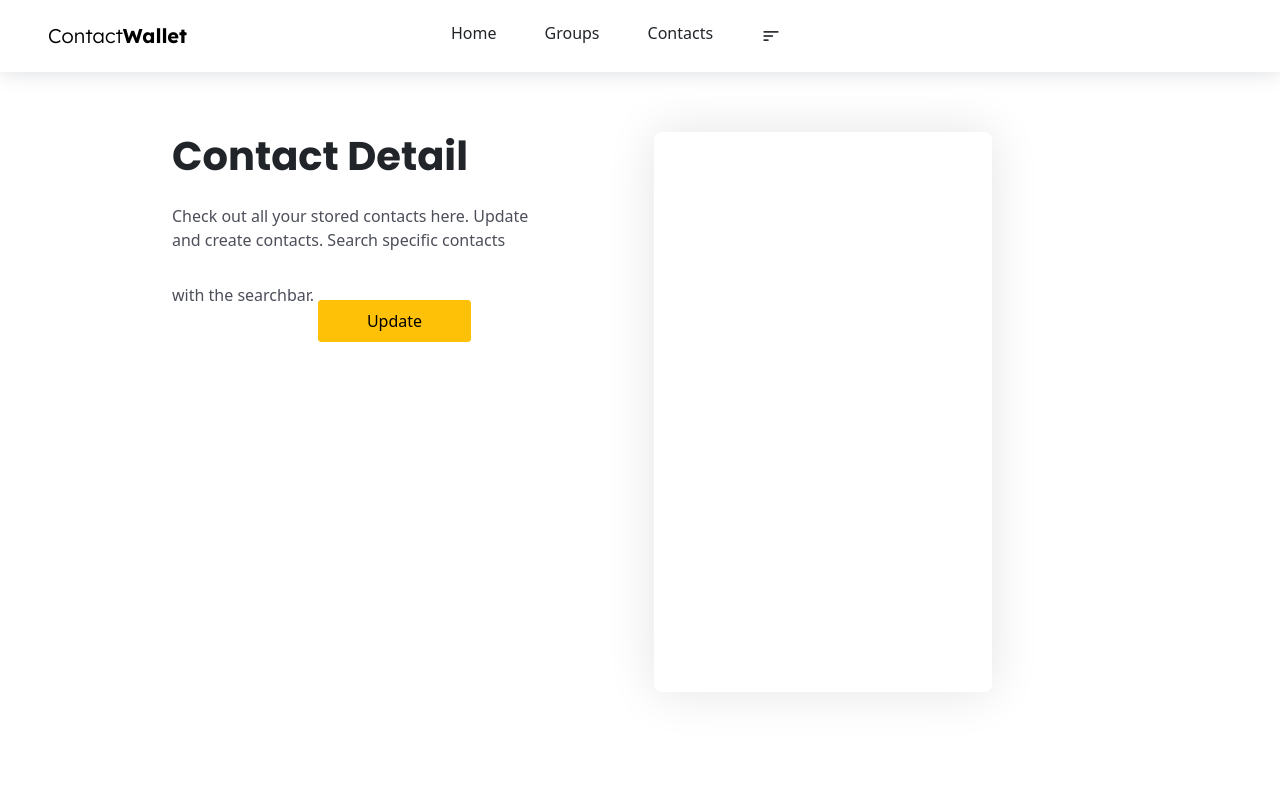
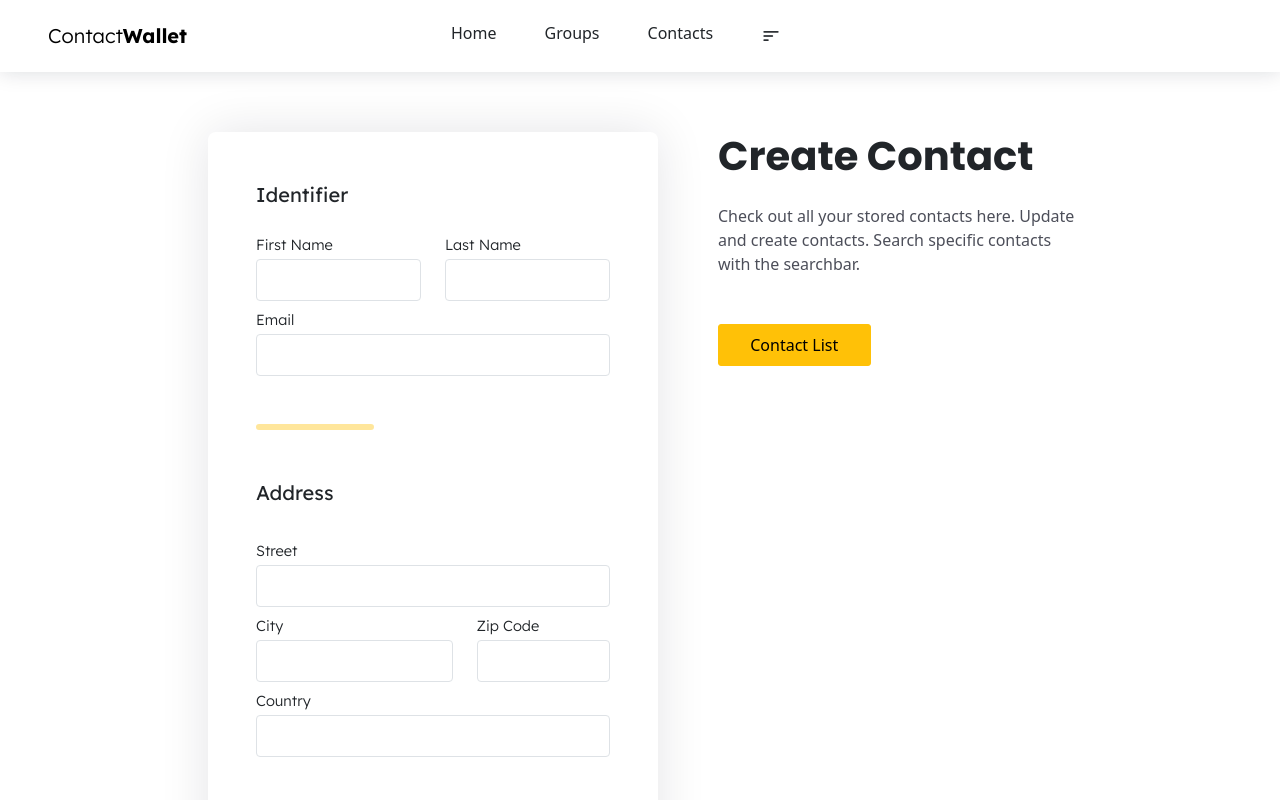
Before and after one commit to a-dany/fsr, an Angular app in the folder front/: page /contacts/create in a window 1280 px wide. Shown: the top 800 px of the page. Built offline with nearby package versions, Linux system fonts and the light colour scheme; no server answers.

Commit message:
front: contact form

```diff
--- a/front/src/app/app-routing.module.ts
+++ b/front/src/app/app-routing.module.ts
@@ -3,11 +3,13 @@ import { RouterModule, Routes } from '@angular/router';
 import { ContactListComponent } from './pages/contacts/contact-list/contact-list.component';
 import { HomeComponent } from './pages/home/home.component';
 import { ContactDetailComponent } from './pages/contacts/contact-detail/contact-detail.component';
+import { ContactCreateComponent } from './pages/contacts/contact-create/contact-create.component';
 
 const routes: Routes = [
   {path:'', component:HomeComponent},
   {path:'contacts', component:ContactListComponent},
-  {path:'contacts/:id', component:ContactDetailComponent}
+  {path:'contacts/id/:id', component:ContactDetailComponent},
+  {path:'contacts/create', component:ContactCreateComponent}
 ];
 
 @NgModule({
--- a/front/src/app/app.module.ts
+++ b/front/src/app/app.module.ts
@@ -7,6 +7,7 @@ import { HomeComponent } from './pages/home/home.component';
 import { ComponentsModule } from './components/components.module';
 import { HttpClientModule } from '@angular/common/http';
 import { ContactDetailComponent } from './pages/contacts/contact-detail/contact-detail.component';
+import { ContactCreateComponent } from './pages/contacts/contact-create/contact-create.component';
 
 @NgModule({
   declarations: [
@@ -14,6 +15,7 @@ import { ContactDetailComponent } from './pages/contacts/contact-detail/contact-
     ContactListComponent,
     HomeComponent,
     ContactDetailComponent,
+    ContactCreateComponent,
   ],
   imports: [
     BrowserModule,
--- a/front/src/app/components/contact-item/contact-item.component.scss
+++ b/front/src/app/components/contact-item/contact-item.component.scss
@@ -2,6 +2,6 @@
     cursor: pointer;
     transition-duration: .3s;
     &:hover {
-        background-color: rgb(238, 244, 248) //#00000012;
+        background-color: #00000012;
     }
 }
--- a/front/src/app/components/navbar/navbar.component.html
+++ b/front/src/app/components/navbar/navbar.component.html
@@ -8,8 +8,8 @@
         </a>
         <div links class="d-flex flex-row gap-5 px-5 col-5 justify-content-around">
             <a class="nav-link" [routerLink]="['/']">Home</a>
-            <a class="nav-link" [routerLink]="['']">Groups</a>
-            <a class="nav-link" [routerLink]="['contacts']">Contacts</a>
+            <a class="nav-link" [routerLink]="['/']">Groups</a>
+            <a class="nav-link" [routerLink]="['/contacts']">Contacts</a>
             <a class="nav-link f-icon fs-5" [routerLink]="['']">sort</a>
         </div>
 
--- /dev/null
+++ b/front/src/app/pages/contacts/contact-create/contact-create.component.html
@@ -0,0 +1,72 @@
+<app-navbar></app-navbar>
+
+<hr pagemargin />
+
+<div class="container mx-auto col-lg-9 mb-5">
+
+    <div class="row w-100 mt-3">
+
+        <!-- LEFT SIDE -->
+        <div class="col-lg-7  px-lg-5">
+            <div scrolling class="container h-100 rounded-3 col-12 mx-auto p-5" style="box-shadow: 0 0 50PX #090e201c">
+                <!-- Form here -->
+                <div class="f-lexend fs-5">Identifier</div>
+                <div class="row mt-4">
+                    <div appinput class="col-6">
+                        <input class="form-control py-2" type="text"/>
+                        <span class="f-lexend fw-light">First Name</span>
+                    </div>
+                    <div appinput class="col-6">
+                        <input class="form-control py-2" type="text"/>
+                        <span class="f-lexend fw-light">Last Name</span>
+                    </div>
+                </div>
+                <div appinput class="col-12 mt-2">
+                    <input class="form-control py-2" type="text"/>
+                    <span class="f-lexend fw-light">Email</span>
+                </div>
+
+                <hr appdivider class="col-4 mt-5"/>
+
+                <div class="f-lexend fs-5 mt-5">Address</div>
+                <div class="row mt-4">
+                    <div appinput class="col-12 mt-2">
+                        <input class="form-control py-2" type="text"/>
+                        <span class="f-lexend fw-light">Street</span>
+                    </div>
+                    <div appinput class="col-7 mt-2">
+                        <input class="form-control py-2" type="text"/>
+                        <span class="f-lexend fw-light">City</span>
+                    </div>
+                    <div appinput class="col-5 mt-2">
+                        <input class="form-control py-2" type="number"/>
+                        <span class="f-lexend fw-light">Zip Code</span>
+                    </div>
+                    <div appinput class="col-12 mt-2">
+                        <input class="form-control py-2" type="text"/>
+                        <span class="f-lexend fw-light">Country</span>
+                    </div>
+                </div>
+
+                <hr appdivider class="col-4 mt-5"/>
+
+                <div class="f-lexend fs-5 mt-5">Phone numbers</div>
+                <div class="mt-4">
+                    <input class="form-control py-2 w-100" type="text"/>
+                    <!-- <input class="form-control py-2 w-100 mt-2" type="text"/> -->
+                </div>
+                <!-- End form -->
+            </div>
+        </div>
+        <!-- RIGHT SIDE -->
+        <div class="col-lg-5">
+            <h1 class="f-poppins fw-bold mb-4">Create Contact</h1>
+            <div apptext>
+                Check out all your stored contacts here. Update and create contacts. Search specific contacts with the searchbar.
+            </div>
+            <button appbtn class="btn btn-warning mt-5 col-5 py-2" [routerLink]="['../']">Contact List</button>
+        </div>
+
+    </div>
+
+</div>
--- /dev/null
+++ b/front/src/app/pages/contacts/contact-create/contact-create.component.ts
@@ -0,0 +1,15 @@
+import { Component, OnInit } from '@angular/core';
+
+@Component({
+  selector: 'app-contact-create',
+  templateUrl: './contact-create.component.html',
+  styleUrls: ['./contact-create.component.scss']
+})
+export class ContactCreateComponent implements OnInit {
+
+  constructor() { }
+
+  ngOnInit(): void {
+  }
+
+}
--- a/front/src/app/pages/contacts/contact-detail/contact-detail.component.html
+++ b/front/src/app/pages/contacts/contact-detail/contact-detail.component.html
@@ -7,16 +7,16 @@
     <div class="row w-100 mt-3">
 
         <!-- LEFT SIDE -->
-        <div class="col-lg-5">
+        <div class="col-lg-6">
             <h1 class="f-poppins fw-bold mb-4">Contact Detail</h1>
-            <span apptext>
+            <div apptext>
                 Check out all your stored contacts here. Update and create contacts. Search specific contacts with the searchbar.
-            </span>
+            </div>
             <button appbtn class="btn btn-warning mt-5 col-5 py-2">Update</button>
         </div>
         <!-- RIGHT SIDE -->
-        <div class="col-lg-7 px-lg-5" style="height: 35em;">
-            <div class="container h-100 rounded-3 col-9 mx-auto overflow-auto p-5" style="box-shadow: 0 0 50PX #090e201c">
+        <div class="col-lg-6 px-lg-5" style="height: 35em;">
+            <div class="container h-100 rounded-3 col-12 mx-auto overflow-auto p-5" style="box-shadow: 0 0 50PX #090e201c">
                 <div>{{this?.contact?.firstName}}</div>
                 <div>{{this?.contact?.lastName}}</div>
                 <div>{{this?.contact?.email}}</div>
--- a/front/src/app/pages/contacts/contact-list/contact-list.component.html
+++ b/front/src/app/pages/contacts/contact-list/contact-list.component.html
@@ -12,7 +12,7 @@
             <span apptext>
                 Check out all your stored contacts here. Update and create contacts. Search specific contacts with the searchbar.
             </span>
-            <button appbtn class="btn btn-warning mt-5 col-5 py-2">Create</button>
+            <button appbtn class="btn btn-warning mt-5 col-5 py-2" [routerLink]="['./create']">Create</button>
         </div>
         <!-- RIGHT SIDE -->
         <div class="col-lg-7 px-lg-5" style="height: 35em;">
--- a/front/src/app/pages/contacts/contact-list/contact-list.component.ts
+++ b/front/src/app/pages/contacts/contact-list/contact-list.component.ts
@@ -22,7 +22,7 @@ export class ContactListComponent implements OnInit {
   }
 
   public redirect(evt:number) {
-    this._router.navigate(['contacts', evt]);
+    this._router.navigate(['contacts/id', evt]);
   }
 
 }
--- a/front/src/styles.scss
+++ b/front/src/styles.scss
@@ -30,18 +30,19 @@
 .btn {
     border-radius: 3px;
 }
-
+input:not([appsearch]).form-control {
+    border-radius: 4px;
+    // background: #eceff6 !important;
+    // border-color: transparent;
+    margin-top: 3px;
+    box-shadow: none !important;
+}
 
 /***| STYLE |***/
 
 [apptitle] {
     color: var(--color-title) !important;
     font-size: 3rem; font-weight: 700;
-}
-[appdivider] {
-    border: solid 3px var(--bs-warning);
-    opacity: .4;
-    border-radius: 999px;
 }
 [apptext] {
     color: var(--color-text);
@@ -50,8 +51,8 @@
     box-shadow: 0 0 25PX #2023271f !important;
     // border: solid 1px #00000014;
     border-color: transparent;
-    // border-radius: 7px;
-    border-radius: 999px;
+    border-radius: 7px;
+    // border-radius: 999px;
     --p: .8em;
     padding-top: var(--p);
     padding-bottom: var(--p);
@@ -61,15 +62,25 @@ hr[pagemargin] {
     opacity: 0;
     margin-top: 7.2em;
 }
+hr[appdivider] {
+    border: solid 3px var(--bs-warning);
+    opacity: .4;
+    border-radius: 999px;
+}
 [scrolling] {
-    &::-webkit-scrollbar { width: 10px; }
-    &::-webkit-scrollbar-track { background: transparent; }
+    &::-webkit-scrollbar { width: 10px }
+    &::-webkit-scrollbar-track { background: transparent; padding-right: 20px; }
     &::-webkit-scrollbar-thumb {
-        background: #00000030;
+        background: #00000020;
         border-radius: 999px;
         transition-duration: .3s;
         &:hover {
-            background: #00000070;
+            background: #00000050;
         }
     }
 }
+[appinput] {
+    display: flex;
+    flex-direction: column-reverse;
+    &>span  { font-size: 11pt; }
+}
```
Also changed, not shown: front/src/app/components/navbar/navbar.component.scss (+19 -0 lines), front/src/app/pages/contacts/contact-create/contact-create.component.scss (added), 1 other file (tests, documents, lock files or other folders).
